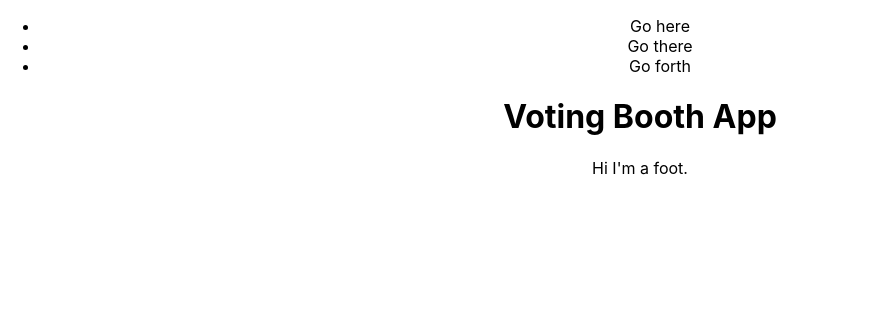
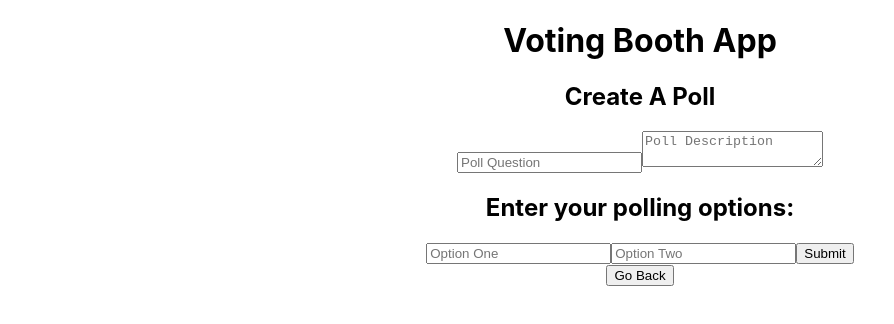
Before and after one commit to Code-Conjurers/Voting-Booth, a React (Create React App) app: page / in a window 1280 px wide. Shown: the top 324 px of the page, without its empty margins (0-894 px from the left). Built offline with nearby package versions, Linux system fonts and the light colour scheme.

Commit message:
Revert "Chris working branch"

```diff
--- a/src/App.js
+++ b/src/App.js
@@ -1,30 +1,27 @@
-// modules
-import { Routes, Route } from 'react-router-dom';
-
-// components
-import ErrorPage from "./Pages/ErrorPage";
-import CreatePoll from './Pages/CreatePoll';
-import Home from './Pages/Home';
-import NavBar from './Components/NavBar';
-import Footer from './Components/Footer';
-
-// CSS
 import './App.scss';
 
-// Mock Components
+//components
+import CreatePoll from './Components/CreatePoll';
 
 function App() {
 
+  // //Firebase Config
+  // const firebaseConfig = {
+  //   apiKey: "AIzaSyDX24f-P7A7fChNLQBSNxdY25g6tZ_uKKw",
+  //   authDomain: "voting-booth-1005f.firebaseapp.com",
+  //   projectId: "voting-booth-1005f",
+  //   storageBucket: "voting-booth-1005f.appspot.com",
+  //   messagingSenderId: "864327155103",
+  //   appId: "1:864327155103:web:ed3c007b75d5375ca111aa"
+  // };
+
+  // // Initialize Firebase
+  // firebase.initializeApp(firebaseConfig);
+
   return (
     <div className="App">
-      <NavBar />
       <h1>Voting Booth App</h1>
-        <Routes>
-          <Route path="/" element={<Home />} />
-          <Route path="/createpoll" element={<CreatePoll />} />
-          <Route path="*" element={<ErrorPage />} />
-        </Routes>
-      <Footer />
+      <CreatePoll />
     </div>
   );
 }
--- /dev/null
+++ b/src/Components/CreatePoll.js
@@ -0,0 +1,13 @@
+import PollCreationPage from './PollCreationPage';
+import PollConfirmationPage from './PollConfirmationPage';
+
+function CreatePoll (){
+    return(
+        <>
+            <PollCreationPage />
+            <PollConfirmationPage />
+        </>
+    )
+}
+
+export default CreatePoll;
--- a/src/Components/Footer.js
+++ /dev/null
@@ -1,9 +0,0 @@
-function Footer() {
-  return (
-    <>
-    <footer>Hi I'm a foot.</footer>
-    </>
-  )
-}
-
-export default Footer;
--- a/src/Components/NavBar.js
+++ /dev/null
@@ -1,15 +0,0 @@
-function NavBar() {
-  return (
-    <>
-    <div className="navBar">
-      <ul>
-        <li>Go here</li>
-        <li>Go there</li>
-        <li>Go forth</li>
-      </ul>
-    </div>
-    </>
-  )
-}
-
-export default NavBar;
--- a/src/Components/PollCreation.js
+++ /dev/null
@@ -1,99 +0,0 @@
-import { useState } from "react";
-import firebase from "./Firebase";
-import { getDatabase, ref, push } from "firebase/database"
-
-function PollCreationPage() {
-
-  // const [pollData, setPollData] = useState([]);
-  const [pollQuestion, setPollQuestion] = useState("");
-  const [pollDescription, setPollDescription] = useState("");
-  const [pollOptionOne, setPollOptionOne] = useState("");
-  const [pollOptionTwo, setPollOptionTwo] = useState("");
-
-
-  const addPoll = (e) => {
-    e.preventDefault();
-
-    const pollObject = {
-      pollQuestion: pollQuestion,
-      pollDescription: pollDescription,
-      pollOptionOne: pollOptionOne,
-      pollOptionTwo: pollOptionTwo
-    }
-
-    // Reference the database
-    const database = getDatabase(firebase);
-    const dbRef = ref(database);
-
-    // Push value of pollObject  to the database
-    push(dbRef, pollObject);
-
-    setPollQuestion("");
-    setPollDescription("");
-    setPollOptionOne("");
-    setPollOptionTwo("");
-  }
-
-  const handleQuestionChange = (e) => {
-    setPollQuestion(e.target.value);
-  };
-  const handleDescriptionChange = (e) => {
-    setPollDescription(e.target.value);
-  };
-  const handleOptionOneChange = (e) => {
-    setPollOptionOne(e.target.value);
-  };
-  const handleOptionTwoChange = (e) => {
-    setPollOptionTwo(e.target.value);
-  };
-
-  return (
-    <div>
-      <h2>Create A Poll</h2>
-      <form>
-        <input
-          type="text"
-          className="poll-input poll-question"
-          name="poll-question"
-          placeholder="Poll Question"
-          value={pollQuestion}
-          onChange={handleQuestionChange}
-          aria-label="Poll Question"
-        />
-        <textarea
-          className="poll-input poll-description"
-          name="poll-description"
-          placeholder="Poll Description"
-          value={pollDescription}
-          onChange={handleDescriptionChange}
-          aria-label="Poll Description"
-        ></textarea>
-
-        <h2>Enter your polling options:</h2>
-
-        <input
-          type="text"
-          className="poll-input poll-option-one"
-          name="poll-option-one"
-          placeholder="Option One"
-          value={pollOptionOne}
-          onChange={handleOptionOneChange}
-          aria-label="Poll Option One"
-        />
-        <input
-          type="text"
-          className="poll-input poll-option-two"
-          name="poll-option-two"
-          placeholder="Option Two"
-          value={pollOptionTwo}
-          onChange={handleOptionTwoChange}
-          aria-label="Poll Option Two"
-        />
-        <button aria-label="create poll" onClick={addPoll}>Submit</button>
-      </form>
-      <button>Go Back</button>
-    </div>
-  )
-}
-
-export default PollCreationPage;
--- /dev/null
+++ b/src/Components/PollCreationPage.js
@@ -0,0 +1,100 @@
+import { useState } from "react";
+import firebase from "./Firebase";
+import { getDatabase, ref, push } from "firebase/database"
+
+function PollCreationPage() {
+
+    // const [pollData, setPollData] = useState([]);
+    const [pollQuestion, setPollQuestion] = useState("");
+    const [pollDescription, setPollDescription] = useState("");
+    const [pollOptionOne, setPollOptionOne] = useState("");
+    const [pollOptionTwo, setPollOptionTwo] = useState("");
+
+
+
+    const addPoll = (e) => {
+        e.preventDefault();
+
+        const pollObject = {
+            pollQuestion: pollQuestion,
+            pollDescription: pollDescription,
+            pollOptionOne: pollOptionOne,
+            pollOptionTwo: pollOptionTwo
+        }
+
+        // Reference the database
+        const database = getDatabase(firebase);
+        const dbRef = ref(database);
+
+        // Push value of pollObject  to the database
+        push(dbRef, pollObject);
+
+        setPollQuestion("");
+        setPollDescription("");
+        setPollOptionOne("");
+        setPollOptionTwo("");
+    }
+
+    const handleQuestionChange = (e) => {
+        setPollQuestion(e.target.value);
+    };
+    const handleDescriptionChange = (e) => {
+        setPollDescription(e.target.value);
+    };
+    const handleOptionOneChange = (e) => {
+        setPollOptionOne(e.target.value);
+    };
+    const handleOptionTwoChange = (e) => {
+        setPollOptionTwo(e.target.value);
+    };
+
+    return (
+        <div>
+            <h2>Create A Poll</h2>
+            <form>
+                <input
+                    type="text"
+                    className="poll-input poll-question"
+                    name="poll-question"
+                    placeholder="Poll Question"
+                    value={pollQuestion}
+                    onChange={handleQuestionChange}
+                    aria-label="Poll Question"
+                />
+                <textarea
+                    className="poll-input poll-description"
+                    name="poll-description"
+                    placeholder="Poll Description"
+                    value={pollDescription}
+                    onChange={handleDescriptionChange}
+                    aria-label="Poll Description"
+                ></textarea>
+
+                <h2>Enter your polling options:</h2>
+
+                <input
+                    type="text"
+                    className="poll-input poll-option-one"
+                    name="poll-option-one"
+                    placeholder="Option One"
+                    value={pollOptionOne}
+                    onChange={handleOptionOneChange}
+                    aria-label="Poll Option One"
+                />
+                <input
+                    type="text"
+                    className="poll-input poll-option-two"
+                    name="poll-option-two"
+                    placeholder="Option Two"
+                    value={pollOptionTwo}
+                    onChange={handleOptionTwoChange}
+                    aria-label="Poll Option Two"
+                />
+                <button aria-label="create poll" onClick={addPoll}>Submit</button>
+            </form>
+            <button>Go Back</button>
+        </div>
+    )
+}
+
+export default PollCreationPage;
--- a/src/Pages/CreatePoll.js
+++ /dev/null
@@ -1,13 +0,0 @@
-import PollCreationPage from '../Components/PollCreation';
-import PollConfirmationPage from '../Components/PollConfirmationPage';
-
-function CreatePoll() {
-  return (
-    <>
-      <PollCreationPage />
-      <PollConfirmationPage />
-    </>
-  )
-}
-
-export default CreatePoll;
--- a/src/Pages/ErrorPage.js
+++ /dev/null
@@ -1,7 +0,0 @@
-function ErrorPage() {
-  return (
-    <h2>Oh no! Error!</h2>
-  )
-}
-
-export default ErrorPage;
--- a/src/index.js
+++ b/src/index.js
@@ -3,14 +3,11 @@ import ReactDOM from 'react-dom/client';
 import './index.css';
 import App from './App';
 import reportWebVitals from './reportWebVitals';
-import { BrowserRouter } from 'react-router-dom';
 
 const root = ReactDOM.createRoot(document.getElementById('root'));
 root.render(
   <React.StrictMode>
-    <BrowserRouter>
-      <App />
-    </BrowserRouter>
+    <App />
   </React.StrictMode>
 );
 
```
Also changed, not shown: src/Pages/FindPoll.js (deleted, +0 -9 lines), src/Pages/Home.js (deleted, +0 -8 lines), src/Pages/Results.js (deleted, +0 -8 lines).
